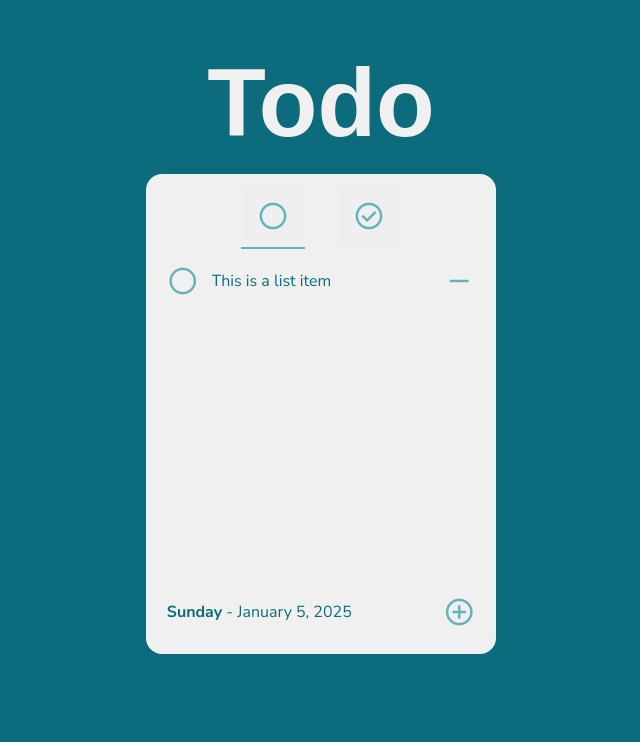
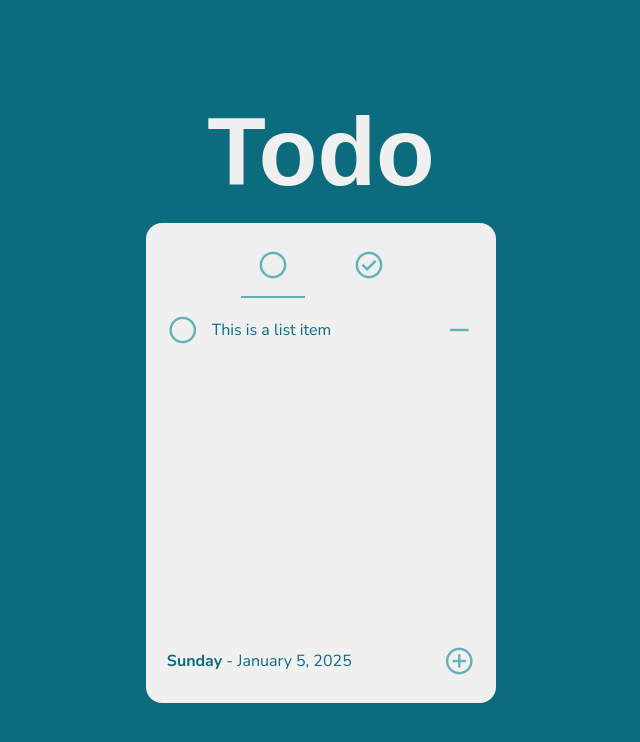
Before and after one commit to dipiesi/todo-app, a React (Vite) app: page / in a window 1280 px wide. Shown: the top 742 px of the page, without its empty margins (319-959 px from the left). Built offline with nearby package versions, Linux system fonts and the light colour scheme; a web font is replaced by a local one.

Commit message:
Proper centered items

```diff
--- a/src/index.css
+++ b/src/index.css
@@ -23,11 +23,10 @@
 
 body {
   display: flex;
-  justify-content: space-between;
+  justify-content: center;
   flex-direction: column;
   align-items: center;
   height: 100vh;
-  padding-top: 3rem;
   background-color: var(--porpoise-place);
 }
 
```
